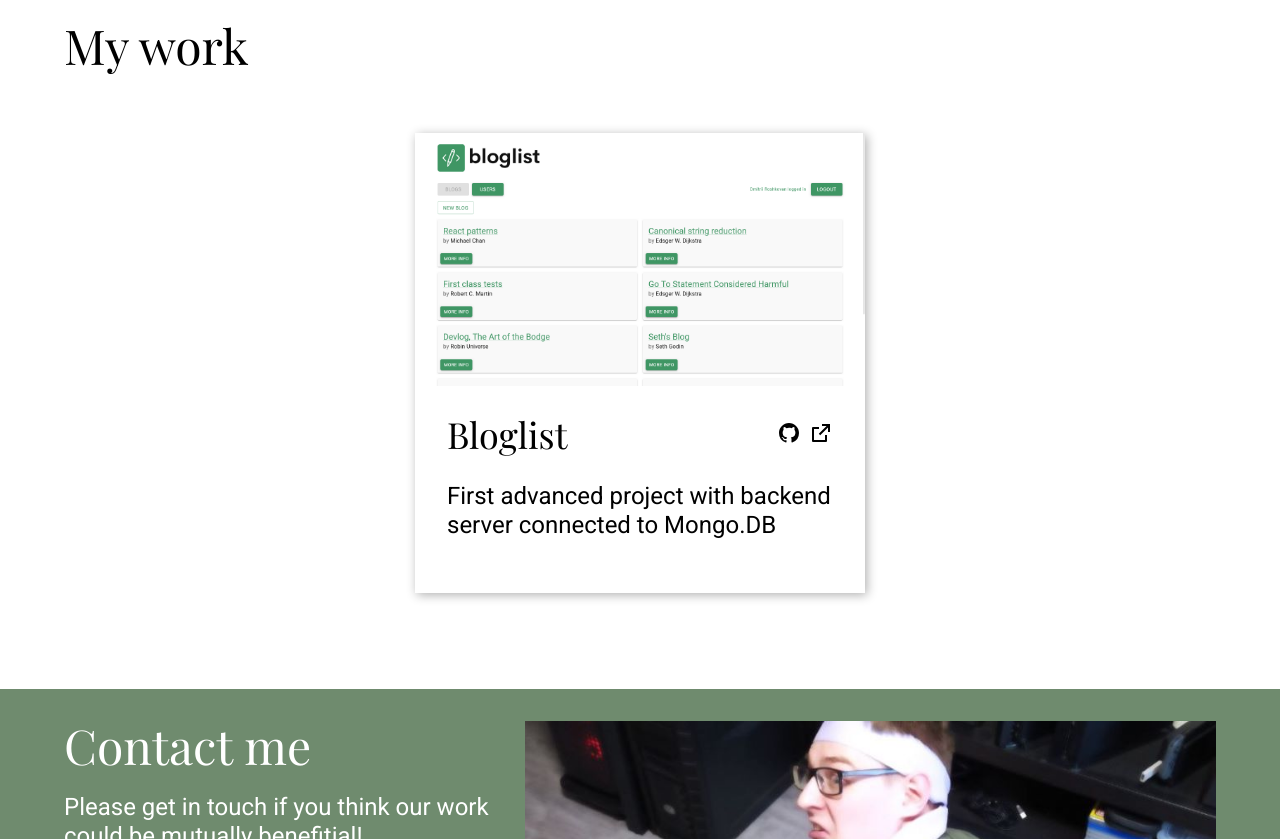
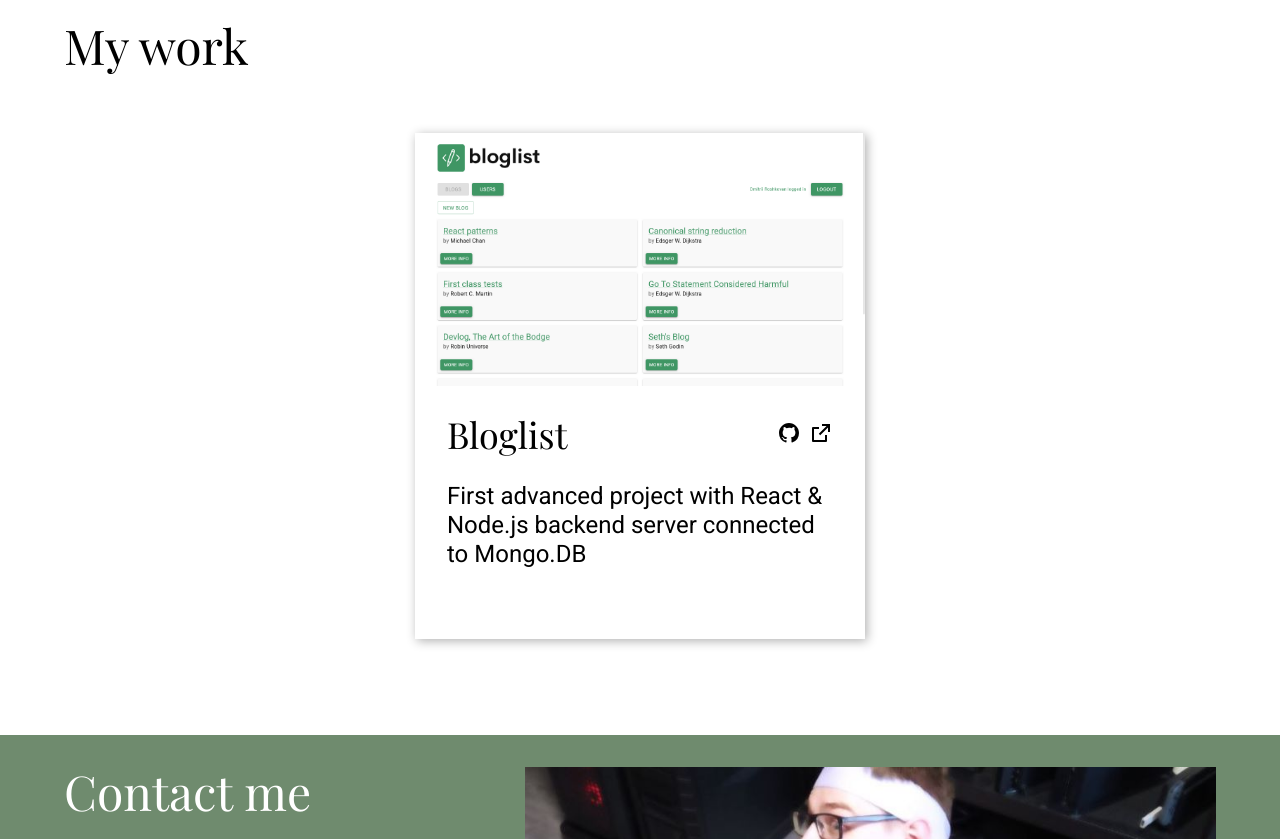
Before and after one commit to d1r0l/Portfolio-V1, a website built with Vite: page index.html in a window 1280 px wide. Shown: the part 700-1539 px from the top of the page. Built offline with nearby package versions, Linux system fonts and the light colour scheme; a web font is replaced by a local one.

Commit message:
Fixed ratio, added actual projects

```diff
--- a/js/projects.json
+++ b/js/projects.json
@@ -1,7 +1,7 @@
 [
   {
     "title": "Bloglist",
-    "description": "First advanced project with backend server connected to Mongo.DB",
+    "description": "First advanced project with React & Node.js backend server connected to Mongo.DB",
     "link": "https://bloglist.d1r0l.xyz/",
     "gitLink": "https://github.com/d1r0l/bloglist",
     "screenshot": "./assets/img/screenshots/Screenshot_BlogList.png",
--- a/style.css
+++ b/style.css
@@ -14,7 +14,7 @@
 
   --body-max-width: 2024px;
 
-  --project-card-screenshot-ratio: 0.55;
+  --project-card-screenshot-ratio: 0.5;
 
   --default-gap: 32px;
   --img-2-aspect-ratio: 1;
@@ -675,7 +675,7 @@ footer picture > img {
 @media screen and (width < 350px) {
   :root {
     --default-gap: 8px;
-    --project-card-screenshot-ratio: 0.5;
+    --project-card-screenshot-ratio: 0.45;
   }
 
   h1 {
```
